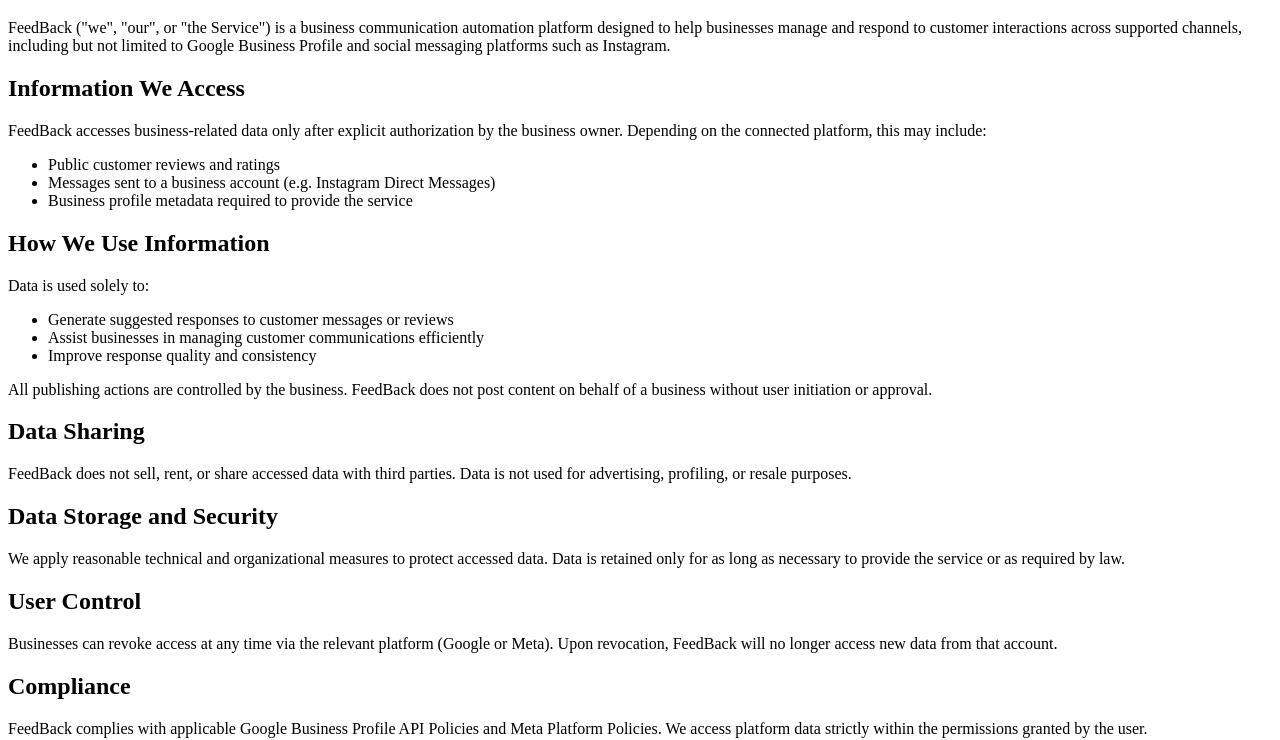
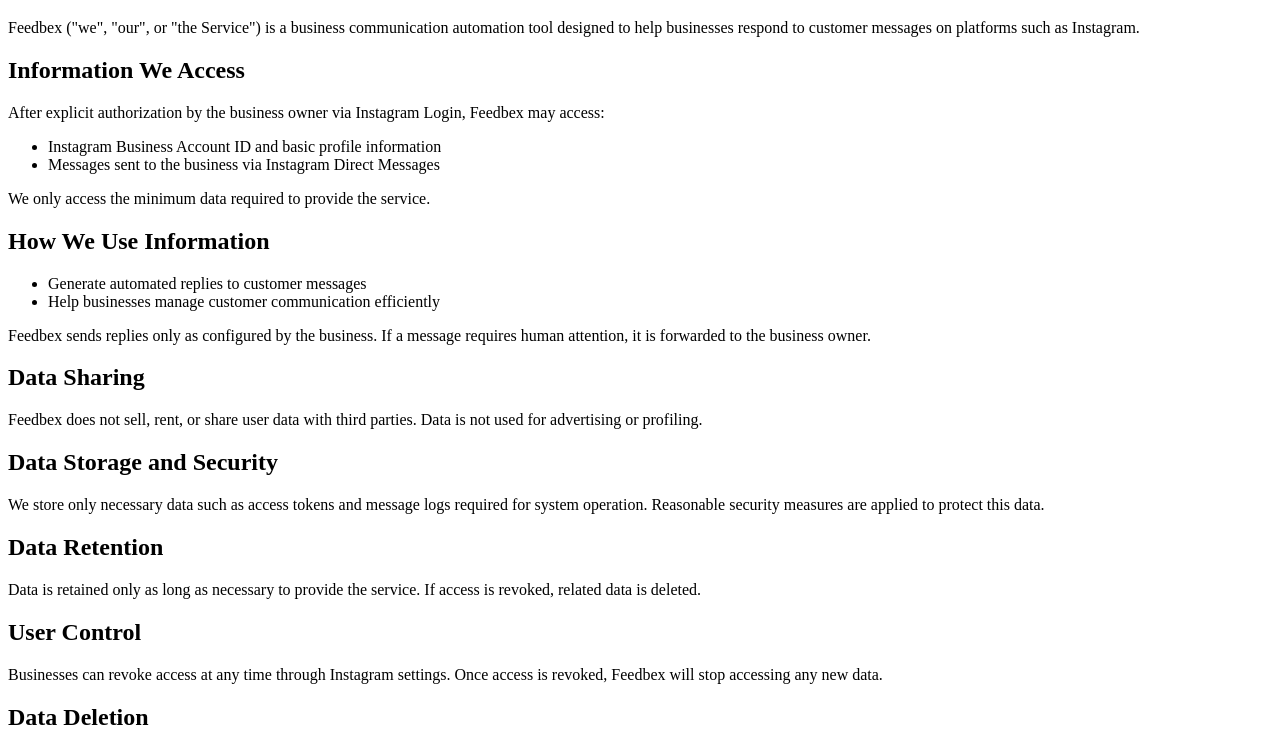
Before and after one commit to FeedBackv1/FeedBack-site, a plain HTML site: page privacy.html in a window 1280 px wide. Shown: the part 61-801 px from the top of the page. Drawn offline with Linux system fonts and the light colour scheme.

Commit message:
Update privacy.html

```diff
--- a/privacy.html
+++ b/privacy.html
@@ -2,72 +2,85 @@
 <html lang="en">
 <head>
   <meta charset="UTF-8">
-  <title>Privacy Policy – FeedBack</title>
+  <title>Privacy Policy – Feedbex</title>
 </head>
 <body>
 
 <h1>Privacy Policy</h1>
 
 <p>
-FeedBack ("we", "our", or "the Service") is a business communication automation platform
-designed to help businesses manage and respond to customer interactions across supported
-channels, including but not limited to Google Business Profile and social messaging platforms
-such as Instagram.
+Feedbex ("we", "our", or "the Service") is a business communication automation tool
+designed to help businesses respond to customer messages on platforms such as Instagram.
 </p>
 
 <h2>Information We Access</h2>
 <p>
-FeedBack accesses business-related data only after explicit authorization by the business owner.
-Depending on the connected platform, this may include:
+After explicit authorization by the business owner via Instagram Login, Feedbex may access:
 </p>
 <ul>
-  <li>Public customer reviews and ratings</li>
-  <li>Messages sent to a business account (e.g. Instagram Direct Messages)</li>
-  <li>Business profile metadata required to provide the service</li>
+  <li>Instagram Business Account ID and basic profile information</li>
+  <li>Messages sent to the business via Instagram Direct Messages</li>
 </ul>
+<p>
+We only access the minimum data required to provide the service.
+</p>
 
 <h2>How We Use Information</h2>
-<p>
-Data is used solely to:
-</p>
 <ul>
-  <li>Generate suggested responses to customer messages or reviews</li>
-  <li>Assist businesses in managing customer communications efficiently</li>
-  <li>Improve response quality and consistency</li>
+  <li>Generate automated replies to customer messages</li>
+  <li>Help businesses manage customer communication efficiently</li>
 </ul>
 
 <p>
-All publishing actions are controlled by the business. FeedBack does not post content on behalf
-of a business without user initiation or approval.
+Feedbex sends replies only as configured by the business. If a message requires human attention,
+it is forwarded to the business owner.
 </p>
 
 <h2>Data Sharing</h2>
 <p>
-FeedBack does not sell, rent, or share accessed data with third parties.
-Data is not used for advertising, profiling, or resale purposes.
+Feedbex does not sell, rent, or share user data with third parties.
+Data is not used for advertising or profiling.
 </p>
 
 <h2>Data Storage and Security</h2>
 <p>
-We apply reasonable technical and organizational measures to protect accessed data.
-Data is retained only for as long as necessary to provide the service or as required by law.
+We store only necessary data such as access tokens and message logs required for system operation.
+Reasonable security measures are applied to protect this data.
+</p>
+
+<h2>Data Retention</h2>
+<p>
+Data is retained only as long as necessary to provide the service.
+If access is revoked, related data is deleted.
 </p>
 
 <h2>User Control</h2>
 <p>
-Businesses can revoke access at any time via the relevant platform (Google or Meta).
-Upon revocation, FeedBack will no longer access new data from that account.
+Businesses can revoke access at any time through Instagram settings.
+Once access is revoked, Feedbex will stop accessing any new data.
+</p>
+
+<h2>Data Deletion</h2>
+<p>
+Users can request deletion of their data at any time.
+</p>
+<ul>
+  <li>By removing the app from their Instagram account</li>
+  <li>By sending a request to: idanschnap@gmail.com</li>
+</ul>
+<p>
+Upon request, all associated data (including access tokens and stored messages)
+will be permanently deleted.
 </p>
 
 <h2>Compliance</h2>
 <p>
-FeedBack complies with applicable Google Business Profile API Policies and Meta Platform Policies.
-We access platform data strictly within the permissions granted by the user.
+Feedbex complies with Meta Platform Policies and only accesses data within the permissions granted by the user.
 </p>
 
 <h2>Contact</h2>
 <p>
-For privacy-related questions or requests, contact:<br>
+For any privacy-related inquiries:<br>
 <strong>Email:</strong> idanschnap@gmail.com
 </p>
 
```
